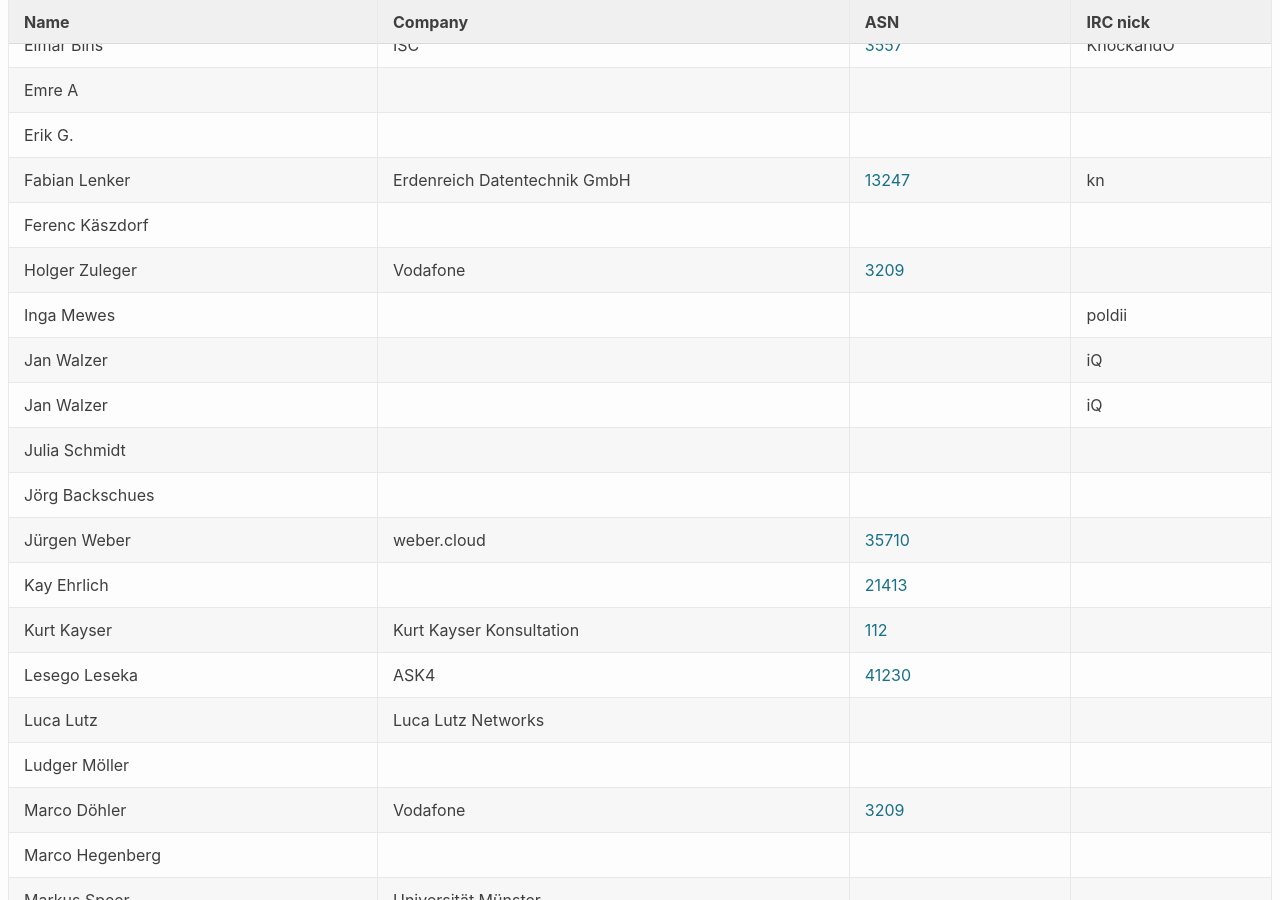
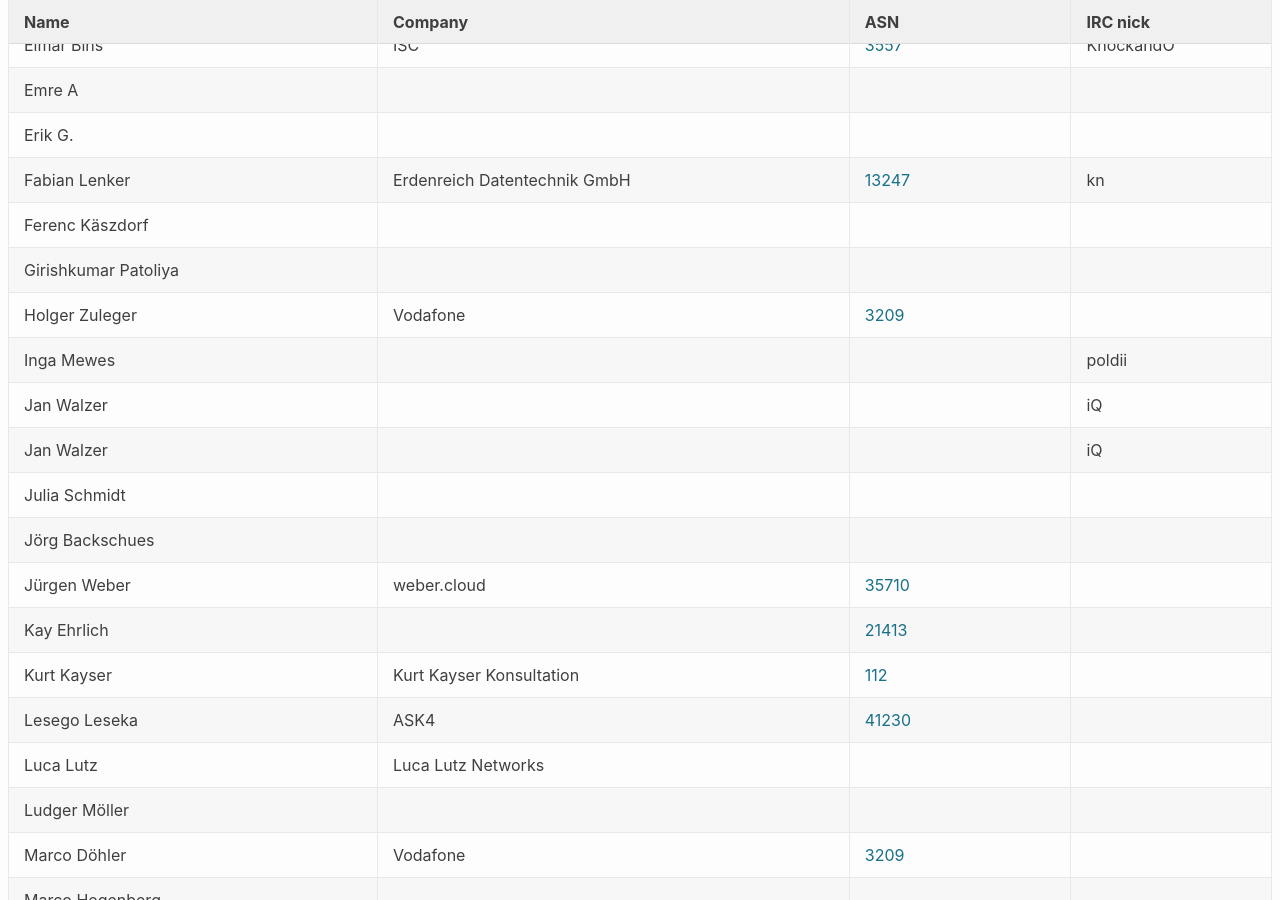
Before and after one commit to denog/pretix-attendeelist, a Jekyll site: the page built from denog15/index.md, in a window 1280 px wide and 900 px high, scrolled down 20589 px. Built offline with Jekyll 4.4.1, drawn with Linux system fonts in a browser that asks for light colours.

Commit message:
Latest data: Thu Nov  9 10:10:35 UTC 2023

```diff
--- a/_data/attendees_denog15_online.json
+++ b/_data/attendees_denog15_online.json
@@ -97,6 +97,12 @@
   },
   {
     "name": "Ferenc Käszdorf",
+    "company": null,
+    "irc": null,
+    "asn": null
+  },
+  {
+    "name": "Girishkumar Patoliya",
     "company": null,
     "irc": null,
     "asn": null
```
